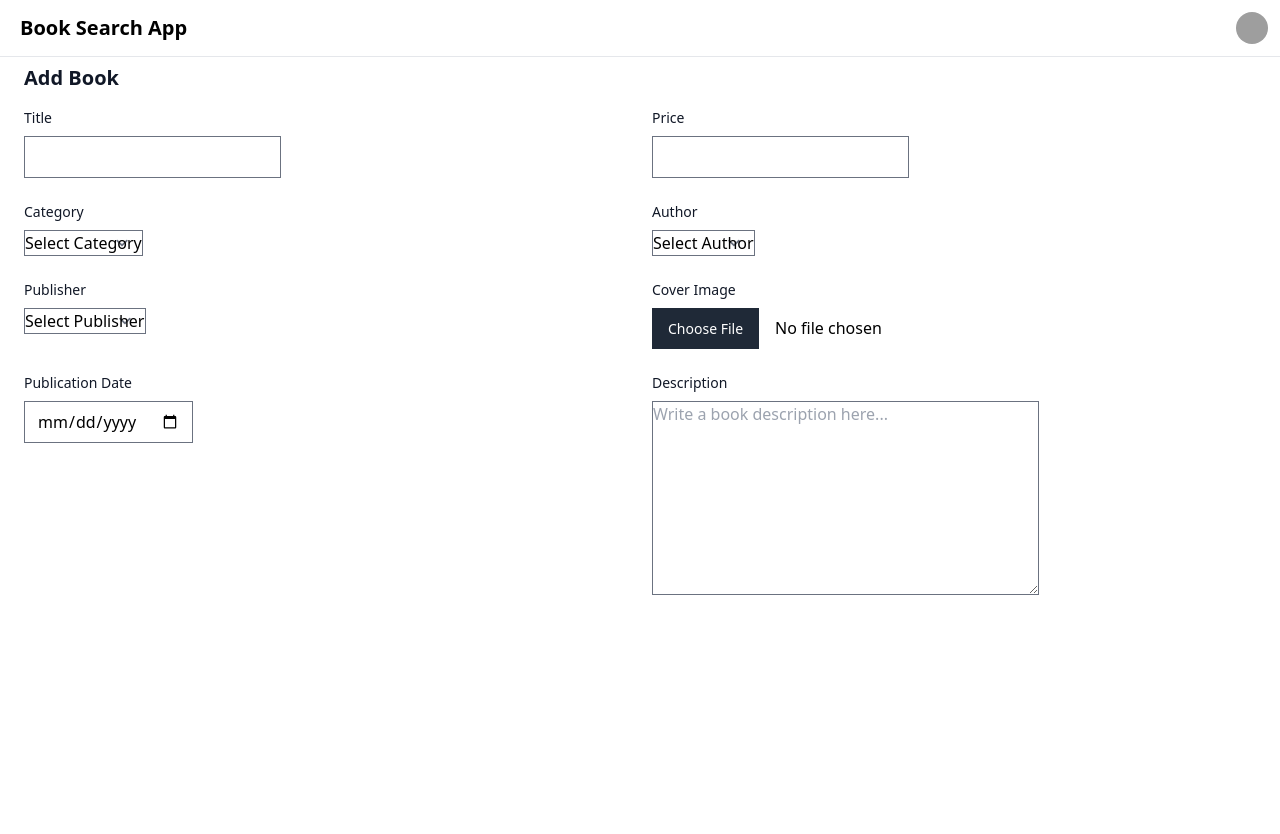
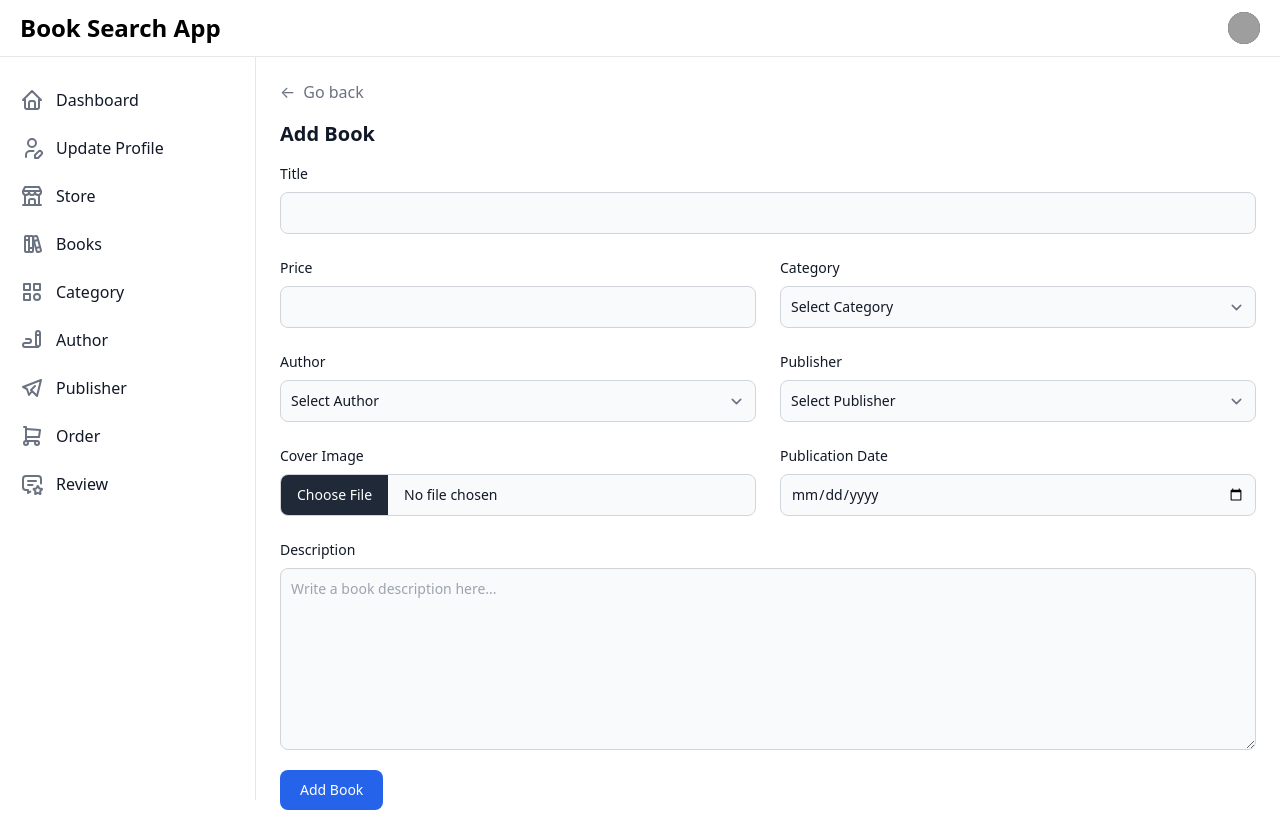
Before and after one commit to tyrodevstech/books-searching-project, a Django app: page /book/create/ in a window 1280 px wide. Before the commit the page ends 595 px from the top, so only its background shows below. Run offline with Django 4.2, Linux system fonts and the light colour scheme; data that the repository does not hold is empty; parts of the project's set-up code (start-up, migrations or seed data) failed here and were passed over; some libraries are stand-ins or nearby versions; grey boxes are pictures that could not be loaded.

Commit message:
fix bugs after merge

```diff
--- a/app_book/forms.py
+++ b/app_book/forms.py
@@ -2,10 +2,15 @@ from django import forms
 from django.contrib.auth.forms import (
     UserCreationForm,
     UserChangeForm,
+)
+from app_book.models import (
+    User,
+    StoreModel,
+    BookModel,
+    BookCategoryModel,
     ReviewModel,
     ContactModel,
 )
-from app_book.models import User, StoreModel, BookModel, BookCategoryModel
 from django.utils.translation import gettext_lazy as _
 
 from django.forms.widgets import ClearableFileInput
@@ -15,7 +20,7 @@ class CustomImageFieldWidget(ClearableFileInput):
     clear_checkbox_label = _("Clear")
     initial_text = _("Currently")
     input_text = _("Change")
-    template_name = ("django/forms/widgets/custom_clearable_file_input.html",)
+    template_name = "django/forms/widgets/custom_clearable_file_input.html"
 
 
 class CustomUserCreationForm(UserCreationForm):
@@ -95,7 +100,6 @@ class UserRegistrationForm(UserCreationForm):
             "role": forms.Select(
                 attrs={"class": "form-control", "required": "required"}
             ),
-            # 'image': forms.ImageField(),
             "address": forms.Textarea(
                 attrs={
                     "class": "form-control",
--- a/app_book/views.py
+++ b/app_book/views.py
@@ -94,10 +94,10 @@ def registration_view(request):
                 new_form.email,
             ]
 
-            try:
-                send_mail("OTP From Test System", message, email_from, recipient_list)
-            except:
-                print("Email is not valid!")
+            # try:
+            #     send_mail("OTP From Test System", message, email_from, recipient_list)
+            # except:
+            #     print("Email is not valid!")
 
             messages.success(request, "Account Created successfully !")
             return redirect("app_book:registration")
@@ -138,27 +138,6 @@ class UserUpdateView(UpdateView):
 
     def get_object(self, queryset=None):
         return self.request.user
-
-    # def get_form_kwargs(self):
-    #     print('test',self.request.user)
-    #     kwargs = super().get_form_kwargs()
-    #     kwargs.update({'instance': self.request.user})
-    #     return kwargs
-    # def post(self, request, *args, **kwargs):
-    #     """
-    #     Handle POST requests: instantiate a form instance with the passed
-    #     POST variables and then check if it's valid.
-    #     """
-    #     form = self.get_form()
-    #     print(self.request.POST)
-
-    #     if form.is_valid():
-    #         print('form valid')
-    #         form.save()
-    #         return self.form_valid(form)
-    #     else:
-    #         print(form.errors)
-    #         return self.form_invalid(form)
 
 
 # Book
@@ -240,7 +219,7 @@ def store_view(request):
             else:
                 messages.success(request, "Store Created successfully !")
 
-            return redirect("app_book:add_store")
+            return redirect("app_book:store")
 
     context = {"form": form}
     return render(request, "dashboard/store.html", context)
--- a/static/dashboard/css/output.css
+++ b/static/dashboard/css/output.css
@@ -649,6 +649,10 @@ video {
   margin-top: -0.25rem;
 }
 
+.mb-1 {
+  margin-bottom: 0.25rem;
+}
+
 .mb-2 {
   margin-bottom: 0.5rem;
 }
@@ -697,28 +701,20 @@ video {
   margin-right: 0.75rem;
 }
 
-<<<<<<< HEAD
 .mr-8 {
   margin-right: 2rem;
 }
 
-=======
->>>>>>> ayon
 .mt-16 {
   margin-top: 4rem;
 }
 
+.mt-2 {
+  margin-top: 0.5rem;
+}
+
 .mt-4 {
   margin-top: 1rem;
-}
-
-<<<<<<< HEAD
-.mb-1 {
-  margin-bottom: 0.25rem;
-=======
-.mt-2 {
-  margin-top: 0.5rem;
->>>>>>> ayon
 }
 
 .block {
@@ -1029,6 +1025,10 @@ video {
   border-width: 1px;
 }
 
+.border-2 {
+  border-width: 2px;
+}
+
 .border-b {
   border-bottom-width: 1px;
 }
@@ -1037,7 +1037,6 @@ video {
   border-right-width: 1px;
 }
 
-<<<<<<< HEAD
 .border-dashed {
   border-style: dashed;
 }
@@ -1047,8 +1046,6 @@ video {
   border-color: rgb(147 197 253 / var(--tw-border-opacity));
 }
 
-=======
->>>>>>> ayon
 .border-gray-200 {
   --tw-border-opacity: 1;
   border-color: rgb(229 231 235 / var(--tw-border-opacity));
@@ -1064,16 +1061,7 @@ video {
   border-color: rgb(220 38 38 / var(--tw-border-opacity));
 }
 
-<<<<<<< HEAD
 .bg-blue-50 {
-=======
-.border-zinc-800 {
-  --tw-border-opacity: 1;
-  border-color: rgb(39 39 42 / var(--tw-border-opacity));
-}
-
-.bg-blue-100 {
->>>>>>> ayon
   --tw-bg-opacity: 1;
   background-color: rgb(239 246 255 / var(--tw-bg-opacity));
 }
@@ -1083,7 +1071,6 @@ video {
   background-color: rgb(37 99 235 / var(--tw-bg-opacity));
 }
 
-<<<<<<< HEAD
 .bg-blue-700 {
   --tw-bg-opacity: 1;
   background-color: rgb(29 78 216 / var(--tw-bg-opacity));
@@ -1094,8 +1081,6 @@ video {
   background-color: rgb(243 244 246 / var(--tw-bg-opacity));
 }
 
-=======
->>>>>>> ayon
 .bg-gray-50 {
   --tw-bg-opacity: 1;
   background-color: rgb(249 250 251 / var(--tw-bg-opacity));
@@ -1181,13 +1166,10 @@ video {
   padding-bottom: 1.25rem;
 }
 
-<<<<<<< HEAD
 .\!pl-10 {
   padding-left: 2.5rem !important;
 }
 
-=======
->>>>>>> ayon
 .pb-4 {
   padding-bottom: 1rem;
 }
--- a/templates/auth/registration.html
+++ b/templates/auth/registration.html
@@ -92,7 +92,7 @@
                 <div class="col-md-6">
                   <div class="form-group last mb-3">
                     <label for="file_id">Choose file</label>
-                    <input type="file" id="file_id">
+                    {{form.image}}
                   </div>
                 </div>
               </div>
--- a/templates/dashboard/base.html
+++ b/templates/dashboard/base.html
@@ -14,9 +14,6 @@
 </head>
 
 <body class="h-[calc(100%-4rem)] md:h-[calc(100%-3.5rem)] mt-16 md:mt-14">
-
-
-
    <nav class="fixed top-0 z-50 w-full bg-white border-b border-gray-200 dark:bg-gray-800 dark:border-gray-700">
       <div class="px-3 py-3 lg:px-5 lg:pl-3">
          <div class="flex items-center justify-between">
@@ -102,11 +99,49 @@
                </a>
             </li>
             <li>
-               <a href="#"
+               <a href="{% url 'app_book:update_profile' %}"
                   class="flex items-center p-2 text-gray-900 rounded-lg dark:text-white hover:bg-gray-100 dark:hover:bg-gray-700">
-                  <svg aria-hidden="true"
-                     class="flex-shrink-0 w-6 h-6 text-gray-500 transition duration-75 dark:text-gray-400 group-hover:text-gray-900 dark:group-hover:text-white"
-                     fill="currentColor" viewBox="0 0 20 20" xmlns="http://www.w3.org/2000/svg">
+                  <svg xmlns="http://www.w3.org/2000/svg"
+                     class="icon icon-tabler icon-tabler-user-edit flex-shrink-0 w-6 h-6 text-gray-500 transition duration-75 dark:text-gray-400 group-hover:text-gray-900 dark:group-hover:text-white"
+                     width="24" height="24" viewBox="0 0 24 24" stroke-width="2" stroke="currentColor" fill="none"
+                     stroke-linecap="round" stroke-linejoin="round">
+                     <path stroke="none" d="M0 0h24v24H0z" fill="none"></path>
+                     <path d="M8 7a4 4 0 1 0 8 0a4 4 0 0 0 -8 0"></path>
+                     <path d="M6 21v-2a4 4 0 0 1 4 -4h3.5"></path>
+                     <path d="M18.42 15.61a2.1 2.1 0 0 1 2.97 2.97l-3.39 3.42h-3v-3l3.42 -3.39z"></path>
+                  </svg>
+                  <span class="flex-1 ml-3 whitespace-nowrap">Update Profile</span>
+               </a>
+            </li>
+            <li>
+               <a href="{% url 'app_book:store' %}"
+                  class="flex items-center p-2 text-gray-900 rounded-lg dark:text-white hover:bg-gray-100 dark:hover:bg-gray-700">
+                  <svg xmlns="http://www.w3.org/2000/svg"
+                     class="icon icon-tabler icon-tabler-building-store flex-shrink-0 w-6 h-6 text-gray-500 transition duration-75 dark:text-gray-400 group-hover:text-gray-900 dark:group-hover:text-white"
+                     width="24" height="24" viewBox="0 0 24 24" stroke-width="2" stroke="currentColor" fill="none"
+                     stroke-linecap="round" stroke-linejoin="round">
+                     <path stroke="none" d="M0 0h24v24H0z" fill="none"></path>
+                     <path d="M3 21l18 0"></path>
+                     <path d="M3 7v1a3 3 0 0 0 6 0v-1m0 1a3 3 0 0 0 6 0v-1m0 1a3 3 0 0 0 6 0v-1h-18l2 -4h14l2 4"></path>
+                     <path d="M5 21l0 -10.15"></path>
+                     <path d="M19 21l0 -10.15"></path>
+                     <path d="M9 21v-4a2 2 0 0 1 2 -2h2a2 2 0 0 1 2 2v4"></path>
+                  </svg>
+                  <span class="flex-1 ml-3 whitespace-nowrap">Store</span>
+               </a>
+            </li>
+            <li>
+               <a href="{% url 'app_book:book_list' %}"
+                  class="flex items-center p-2 text-gray-900 rounded-lg dark:text-white hover:bg-gray-100 dark:hover:bg-gray-700">
+                  <svg xmlns="http://www.w3.org/2000/svg"
+                     class="icon icon-tabler icon-tabler-books flex-shrink-0 w-6 h-6 text-gray-500 transition duration-75 dark:text-gray-400 group-hover:text-gray-900 dark:group-hover:text-white"
+                     width="24" height="24" viewBox="0 0 24 24" stroke-width="2" stroke="currentColor" fill="none"
+                     stroke-linecap="round" stroke-linejoin="round">
+                     <path stroke="none" d="M0 0h24v24H0z" fill="none"></path>
+                     <path d="M5 4m0 1a1 1 0 0 1 1 -1h2a1 1 0 0 1 1 1v14a1 1 0 0 1 -1 1h-2a1 1 0 0 1 -1 -1z"></path>
+                     <path d="M9 4m0 1a1 1 0 0 1 1 -1h2a1 1 0 0 1 1 1v14a1 1 0 0 1 -1 1h-2a1 1 0 0 1 -1 -1z"></path>
+                     <path d="M5 8h4"></path>
+                     <path d="M9 16h4"></path>
                      <path
                         d="M13.803 4.56l2.184 -.53c.562 -.135 1.133 .19 1.282 .732l3.695 13.418a1.02 1.02 0 0 1 -.634 1.219l-.133 .041l-2.184 .53c-.562 .135 -1.133 -.19 -1.282 -.732l-3.695 -13.418a1.02 1.02 0 0 1 .634 -1.219l.133 -.041z">
                      </path>
@@ -195,7 +230,6 @@
                   <span class="flex-1 ml-3 whitespace-nowrap">Review</span>
                </a>
             </li>
-
          </ul>
       </div>
    </aside>
```
Also changed, not shown: app_book/admin.py (+46 -40 lines), app_book/migrations/0009_alter_storemodel_options_alter_reviewmodel_user_and_more.py (added), media_root/cover-image/2023/25/Apr/lf.webp (added), media_root/profile_picture/2023/25/Apr/SQL-Server-Sample-Database.png (added), media_root/profile_picture/2023/25/Apr/unnamed.jpg (added), media_root/profile_picture/2023/25/Apr/unnamed_Bb449eE.jpg (added), media_root/profile_picture/2023/25/Apr/unnamed_jK6kZwI.jpg (added).
